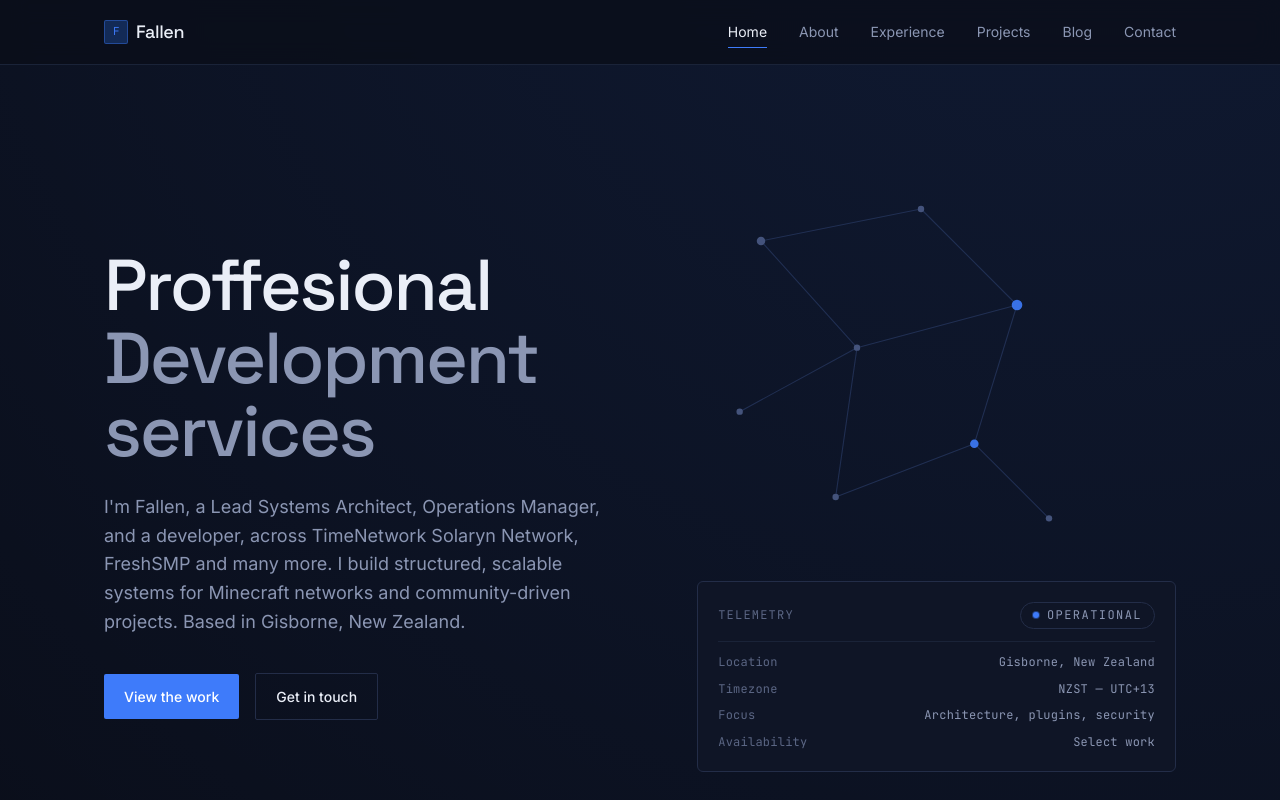
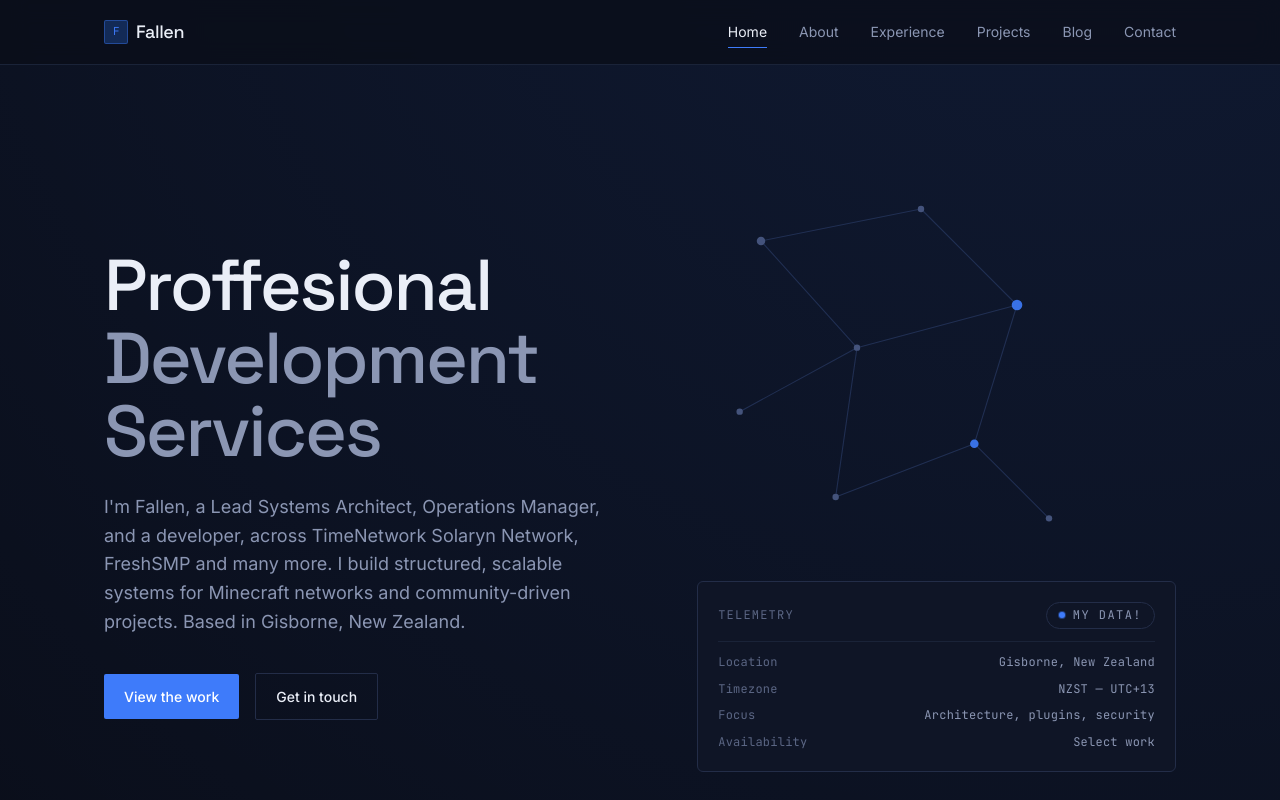
Before and after one commit to Kaze101-dev/Kaze-portfolio-website, a Next.js app in the folder fallen-portfolio/: page / in a window 1280 px wide. Shown: the top 800 px of the page. Built offline with nearby package versions, Linux system fonts and the light colour scheme.

Commit message:
Correct capitalization in Development services text

```diff
--- a/fallen-portfolio/app/page.tsx
+++ b/fallen-portfolio/app/page.tsx
@@ -17,7 +17,7 @@ export default function HomePage() {
             <div>
               <h1 className="mt-5 text-4xl md:text-5xl lg:text-6xl font-medium text-balance">
                 Proffesional{" "}
-                <span className="text-ink-dim">Development services</span>
+                <span className="text-ink-dim">Development Services</span>
               </h1>
 
               <p className="mt-6 max-w-xl text-base md:text-lg text-ink-dim">
@@ -55,7 +55,7 @@ export default function HomePage() {
                   <span className="text-ink-faint uppercase tracking-[0.1em]">
                     Telemetry
                   </span>
-                  <StatusBadge label="Operational" />
+                  <StatusBadge label="My Data!" />
                 </div>
                 <dl className="mt-3 space-y-2.5">
                   <div className="flex items-center justify-between">
```
